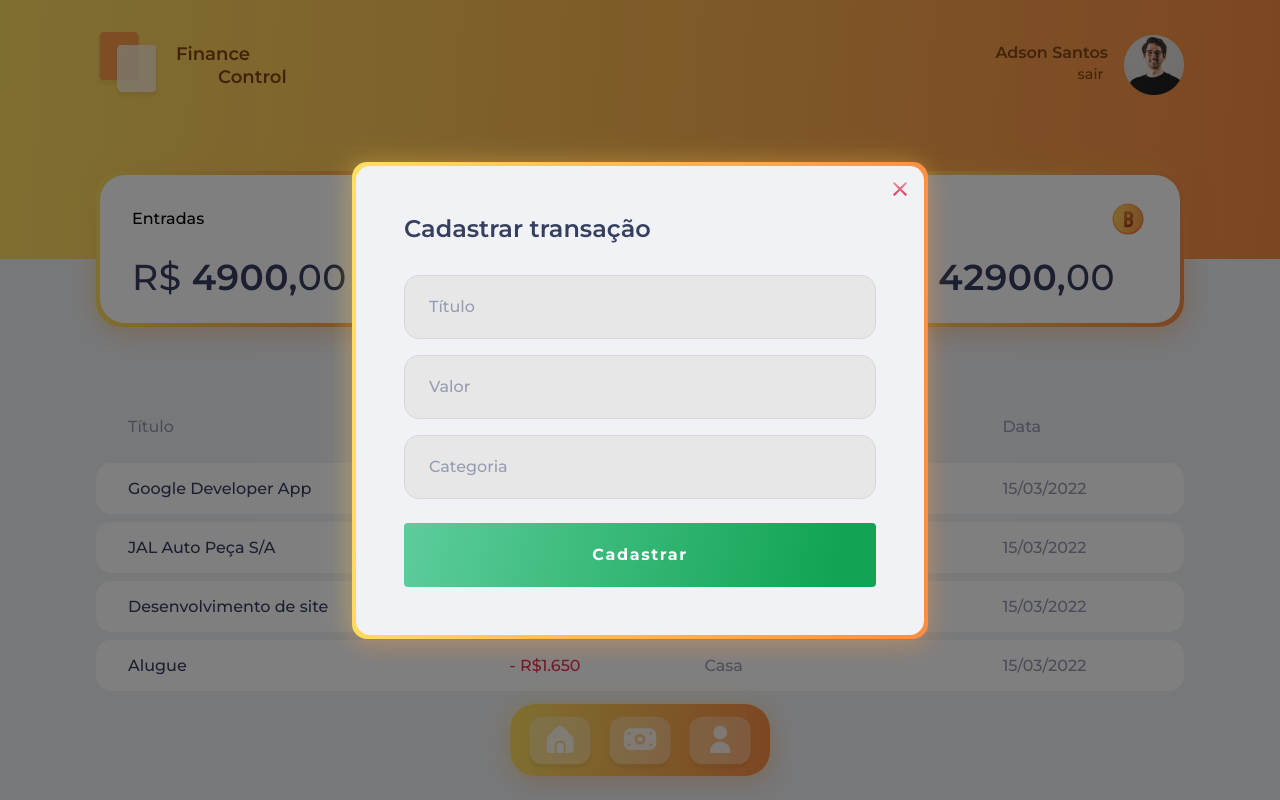
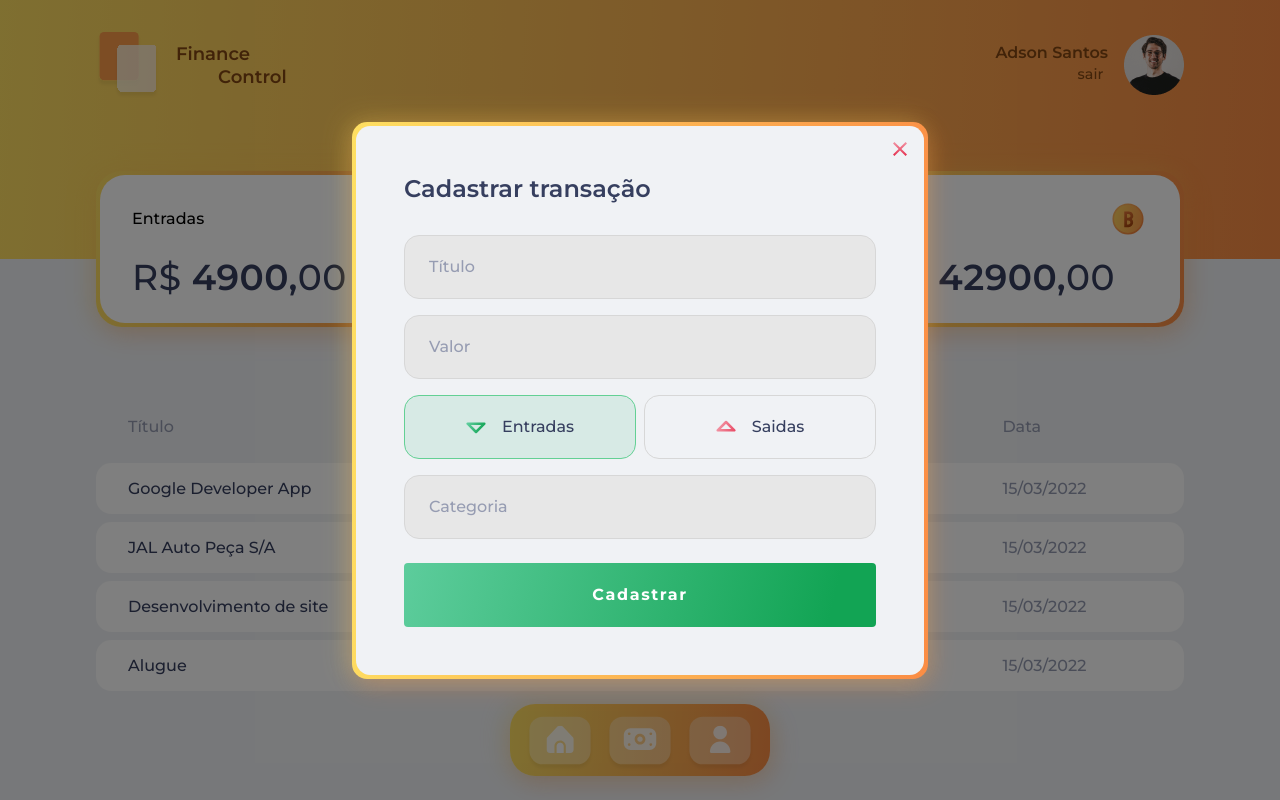
Before and after one commit to adsonsandias/Finance-Control, a React (Create React App) app: page / in a window 1280 px wide. Both pictures are taken after a click on the button 640 px from the left and 740 px from the top of the page. Built offline with nearby package versions, Linux system fonts and the light colour scheme; no server answers; what miragejs would draw is missing.

Commit message:
income discounts

```diff
--- a/src/components/TransactionModal/index.tsx
+++ b/src/components/TransactionModal/index.tsx
@@ -2,8 +2,16 @@
 import React from "react";
 import Modal from "react-modal";
 
+import iconIncome from "../../assets/entrar.svg";
 import iconChose from "../../assets/fechar.svg";
-import { BtnCadastrar, Container, BtnChose } from "./styles";
+import iconDiscounts from "../../assets/saida.svg";
+import {
+  BtnCadastrar,
+  Container,
+  BtnChose,
+  IncomeDiscountsContainer,
+  BtnTypeTransition,
+} from "./styles";
 
 interface TransactionModalProps {
   isOpen: boolean;
@@ -14,6 +22,10 @@ export function TransactionModal({
   isOpen,
   onRequestClose,
 }: TransactionModalProps) {
+  const [type, setType] = React.useState("deposit");
+
+  console.log(type);
+
   return (
     <Modal
       isOpen={isOpen}
@@ -30,6 +42,26 @@ export function TransactionModal({
 
         <input type="text" placeholder="Título" />
         <input type="number" placeholder="Valor" />
+
+        <IncomeDiscountsContainer>
+          <BtnTypeTransition
+            type="button"
+            onClick={() => setType("deposit")}
+            isActive={type === "deposit"}
+          >
+            <img src={iconIncome} alt="Entradas" />
+            <span>Entradas</span>
+          </BtnTypeTransition>
+          <BtnTypeTransition
+            type="button"
+            onClick={() => setType("withdraw")}
+            isActive={type === "withdraw"}
+          >
+            <img src={iconDiscounts} alt="Saidas" />
+            <span>Saidas</span>
+          </BtnTypeTransition>
+        </IncomeDiscountsContainer>
+
         <input type="text" placeholder="Categoria" />
 
         <BtnCadastrar type="submit">Cadastrar</BtnCadastrar>
--- a/src/components/TransactionModal/styles.ts
+++ b/src/components/TransactionModal/styles.ts
@@ -1,3 +1,4 @@
+/* eslint-disable @typescript-eslint/naming-convention */
 import styled from "styled-components";
 
 export const Container = styled.form`
@@ -115,3 +116,110 @@ export const BtnChose = styled.button`
     animation-name: rotate;
   }
 `;
+
+export const IncomeDiscountsContainer = styled.div`
+  display: grid;
+  grid-template-columns: 1fr 1fr;
+  gap: 0.5rem;
+  margin: 1rem 0;
+`;
+
+interface BtnTypeTransitionProps {
+  isActive: boolean;
+}
+
+export const BtnTypeTransition = styled.button<BtnTypeTransitionProps>`
+  display: flex;
+  align-items: center;
+  justify-content: center;
+  border: 1px solid #d7d7d7;
+  border-radius: 0.94rem;
+  height: 4rem;
+
+  transition: box-shadow ease 0.3s;
+
+  &:first-child {
+    background: ${(props) =>
+      props.isActive ? "rgba(157, 216, 193, 0.3)" : "transparent"};
+    border: 1px solid ${(props) => (props.isActive ? "#63D094" : "d7d7d7")};
+  }
+
+  &:last-child {
+    background: ${(props) =>
+      props.isActive ? "rgba(255, 197, 206, 0.3)" : "transparent"};
+    border: 1px solid ${(props) => (props.isActive ? "#F18F9F" : "d7d7d7")};
+  }
+
+  &:last-child:hover,
+  &:last-child:focus {
+    outline: none;
+    box-shadow: ${(props) =>
+      props.isActive
+        ? " 0px 0px 0px 4px rgba(255, 219, 219, 0.5), 0px 0px 0px 5px rgba(226, 180, 180, 0.8)"
+        : "0px 0px 0px 4px rgba(239, 239, 239, 0.8), 0px 0px 0px 5px rgba(123, 123, 123, 0.5)"};
+  }
+
+  &:hover,
+  &:focus {
+    outline: none;
+    box-shadow: ${(props) =>
+      props.isActive
+        ? "0px 0px 0px 4px rgba(219, 255, 235, 0.5), 0px 0px 0px 5px rgba(180, 226, 201, 0.8)"
+        : "0px 0px 0px 4px rgba(239, 239, 239, 0.8), 0px 0px 0px 5px rgba(123, 123, 123, 0.5)"};
+  }
+
+  @keyframes imgJumpDown {
+    0% {
+      transform: translateY(-10px);
+      opacity: 0.5;
+    }
+    60% {
+      transform: translateY(5px);
+    }
+    90% {
+      transform: translateY(3px);
+    }
+    90% {
+      transform: translateY(0px);
+      opacity: 1;
+    }
+  }
+
+  @keyframes imgJumpUp {
+    0% {
+      transform: translateY(10px);
+      opacity: 0.5;
+    }
+    60% {
+      transform: translateY(-5px);
+    }
+    90% {
+      transform: translateY(-3px);
+    }
+    90% {
+      transform: translateY(0px);
+      opacity: 1;
+    }
+  }
+
+  img {
+    width: 20px;
+    height: 20px;
+    animation-duration: 0.5s;
+    animation-fill-mode: forwards;
+    opacity: 1;
+  }
+
+  &:hover img,
+  &:focus img {
+    animation-name: ${(props) =>
+      props.isActive ? "imgJumpUp" : "imgJumpDown"};
+  }
+
+  span {
+    display: inline-block;
+    margin-left: 1rem;
+    font-size: 1rem;
+    color: var(--color-text-2);
+  }
+`;
```
